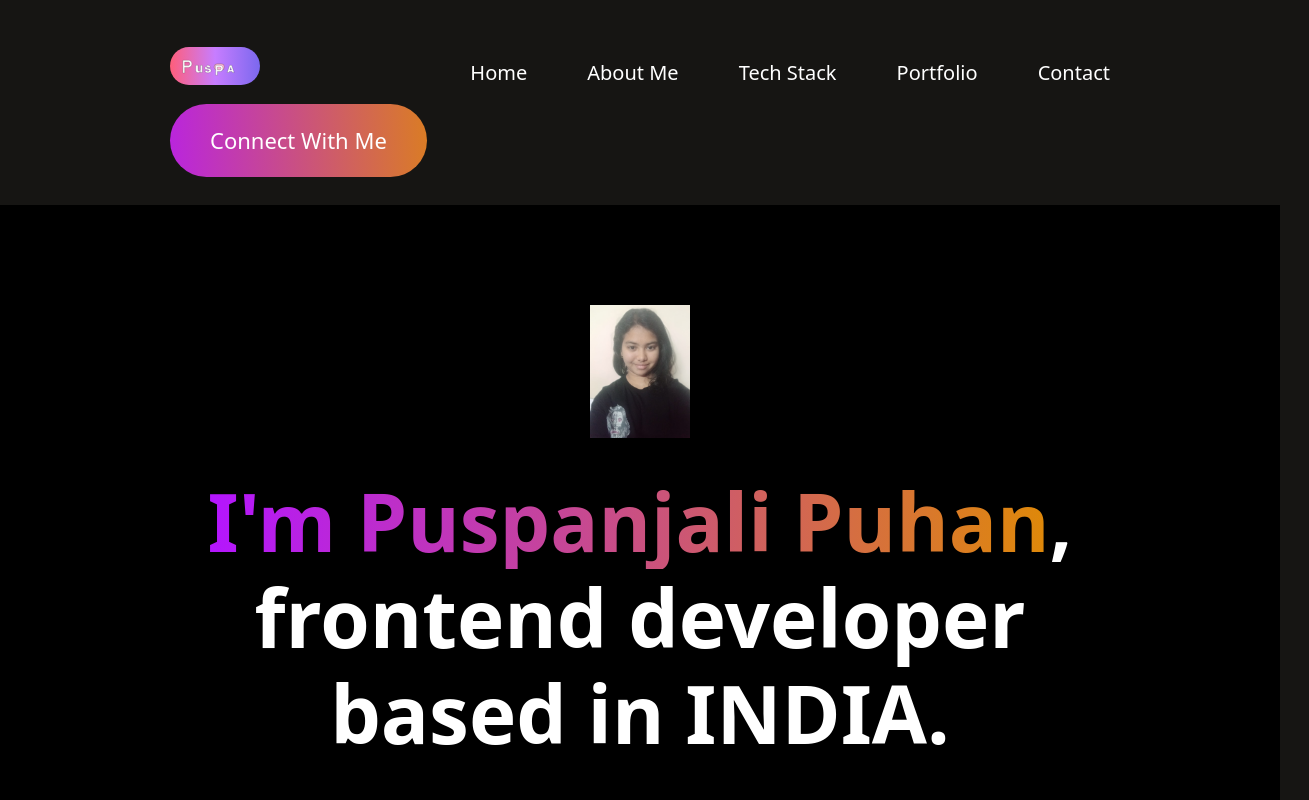
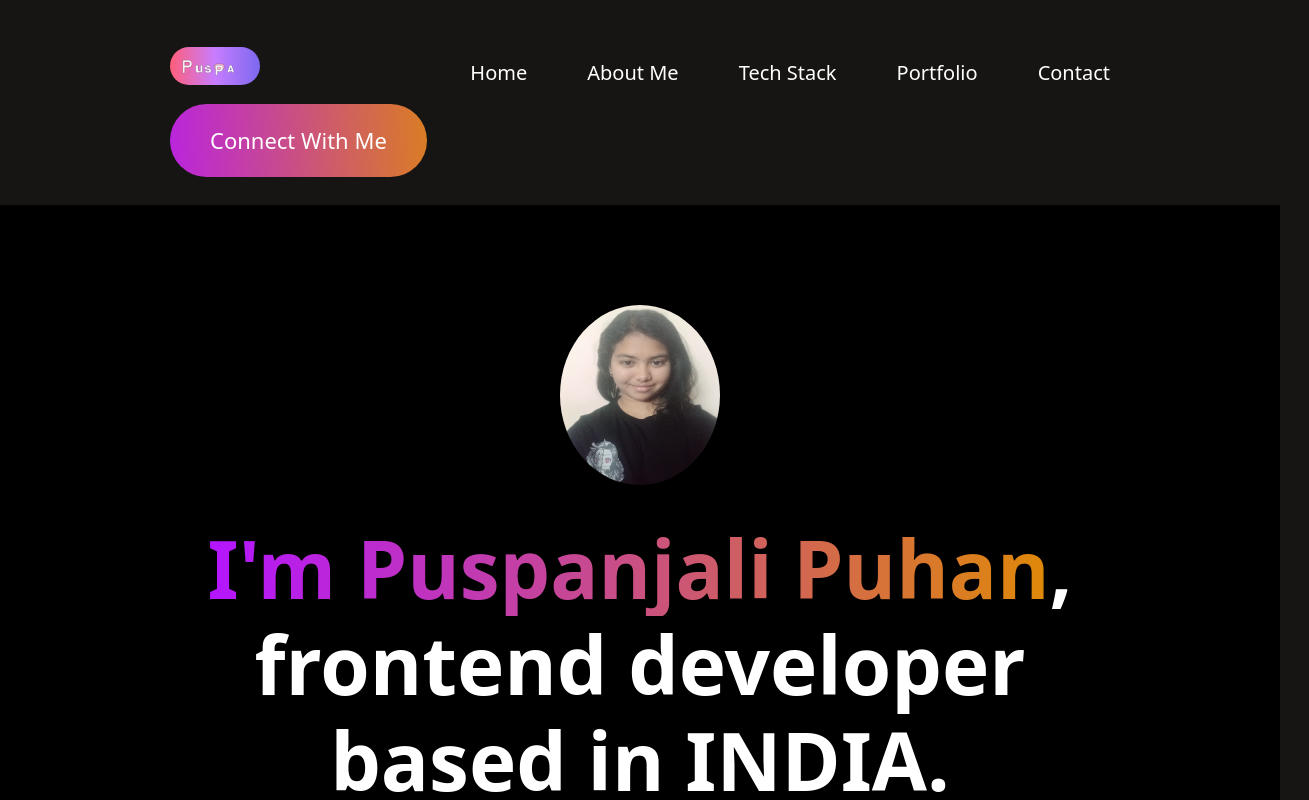
Before and after one commit to PuspanjaliPuhan/Portfolio, a React (Vite) app: page / in a window 1280 px wide. Shown: the top 800 px of the page, 1309 px wide, since content can reach past the window. Built offline with nearby package versions, Linux system fonts and the light colour scheme; the HTML template or start-up script is replaced by a standard one.

Commit message:
2nd commit

```diff
--- a/src/Components/Hero.css
+++ b/src/Components/Hero.css
@@ -8,9 +8,10 @@
 
 
 .hero img {
-    width: 100px;
-    height: auto;
+    width: 160px;
+    height: 180px;
     margin-top: 100px;
+    border-radius: 80%;
 }
 
 .hero h1 {
--- a/src/Components/Projects.css
+++ b/src/Components/Projects.css
@@ -32,7 +32,8 @@
 }
 
 .mywork-container .pic {
-    width: 300px;
-    height: 200px;
+    width: 419px;
+    height: 280px;
+    box-sizing: border-box;
     justify-content: space-around;
 }
--- a/src/assets/mywork_data.js
+++ b/src/assets/mywork_data.js
@@ -2,24 +2,31 @@ import tour_img from './tour.png'
 import calculator from './calculator.png'
 import landing from './landings.png'
 import Tic_Tac_Toe from './tic-tac-toe.png'
+import portfolio from './portfolio.png'
 const mywork_data = [
+
     {
         w_no: 1,
+        w_name: "Portfolio",
+        w_img: portfolio
+    },
+    {
+        w_no: 2,
         w_name: "Travel and Tour Website",
         w_img: tour_img
     },
     {
-        w_no: 2,
+        w_no: 3,
         w_name: "Calculator",
         w_img: calculator
     },
     {
-        w_no: 3,
+        w_no: 4,
         w_name: "Landing Page",
         w_img: landing
     },
     {
-        w_no: 4,
+        w_no: 5,
         w_name: "Tic-Tac-Toe",
         w_img: Tic_Tac_Toe
     }
```
Also changed, not shown: src/assets/portfolio.png (added).
